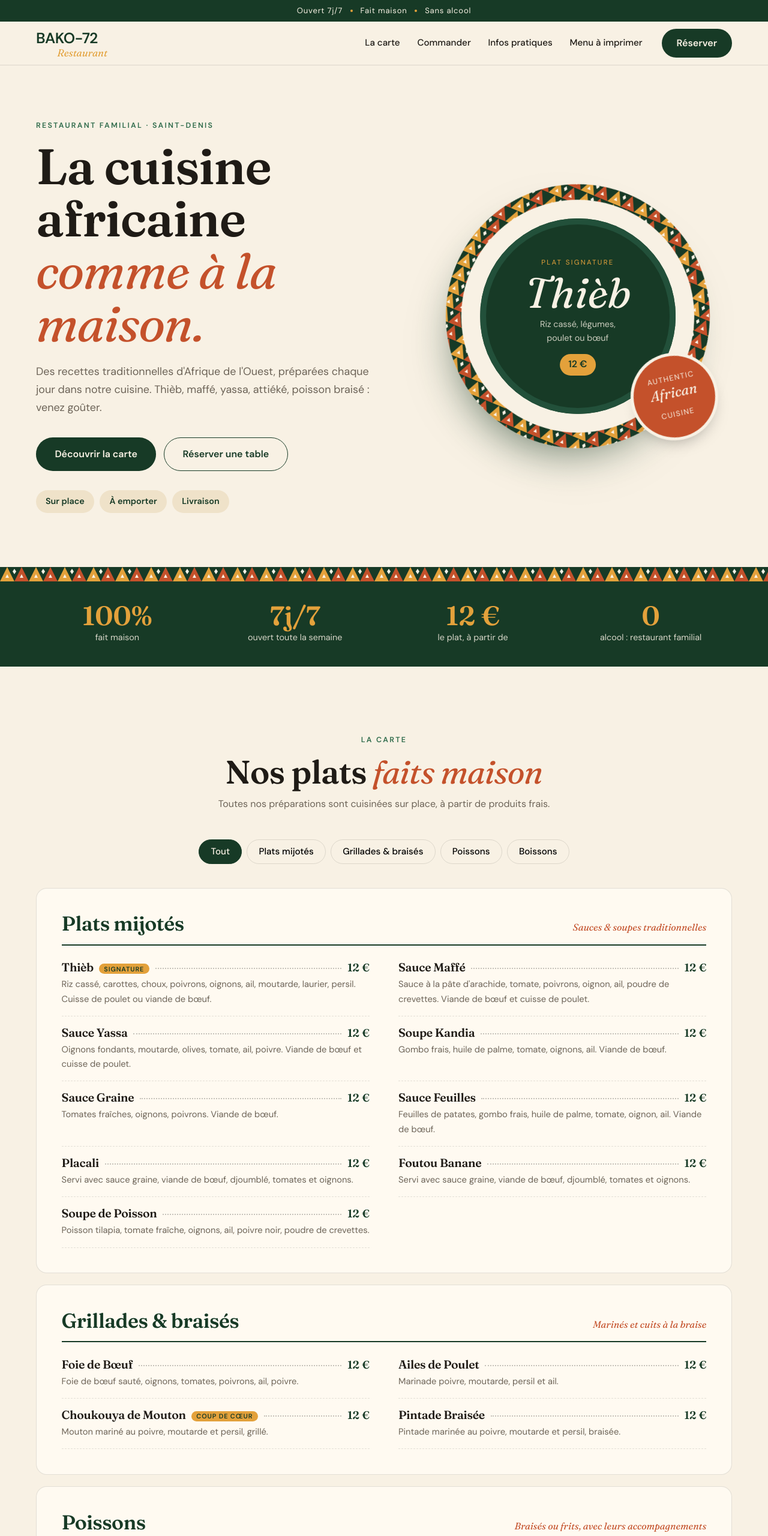
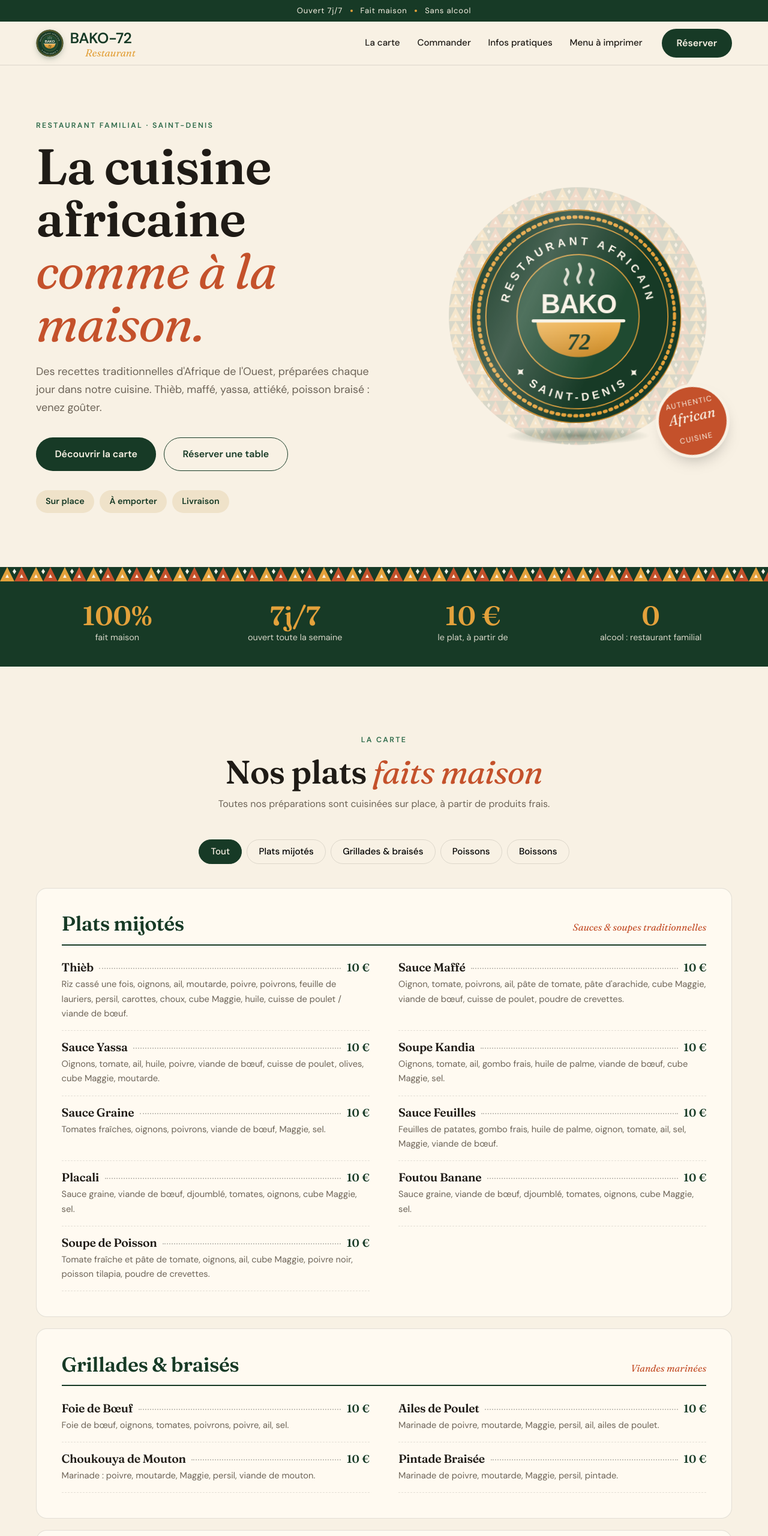
Before and after one commit to hakim2023/bako-72, a plain HTML site: page index.html in a window 1280 px wide. Shown: the top 2560 px of the page at 60% size. Drawn offline with Linux system fonts and the light colour scheme.

Commit message:
Carte corrigée (prix 10 EUR, ingrédients exacts, canettes 1,50), logo 3D animé

```diff
--- a/data.js
+++ b/data.js
@@ -1,4 +1,5 @@
 // Single source for the menu: used by index.html (website) and menu.html (printable card).
+// Dishes, prices and ingredients copied exactly from the restaurant's printed menu.
 window.BAKO = {
   name: 'Bako-72',
   phones: [
@@ -13,37 +14,37 @@ window.BAKO = {
       title: 'Plats mijotés',
       subtitle: 'Sauces & soupes traditionnelles',
       items: [
-        { name: 'Thièb', price: 12, tag: 'Signature', desc: 'Riz cassé, carottes, choux, poivrons, oignons, ail, moutarde, laurier, persil. Cuisse de poulet ou viande de bœuf.' },
-        { name: 'Sauce Maffé', price: 12, desc: "Sauce à la pâte d'arachide, tomate, poivrons, oignon, ail, poudre de crevettes. Viande de bœuf et cuisse de poulet." },
-        { name: 'Sauce Yassa', price: 12, desc: 'Oignons fondants, moutarde, olives, tomate, ail, poivre. Viande de bœuf et cuisse de poulet.' },
-        { name: 'Soupe Kandia', price: 12, desc: 'Gombo frais, huile de palme, tomate, oignons, ail. Viande de bœuf.' },
-        { name: 'Sauce Graine', price: 12, desc: 'Tomates fraîches, oignons, poivrons. Viande de bœuf.' },
-        { name: 'Sauce Feuilles', price: 12, desc: 'Feuilles de patates, gombo frais, huile de palme, tomate, oignon, ail. Viande de bœuf.' },
-        { name: 'Placali', price: 12, desc: 'Servi avec sauce graine, viande de bœuf, djoumblé, tomates et oignons.' },
-        { name: 'Foutou Banane', price: 12, desc: 'Servi avec sauce graine, viande de bœuf, djoumblé, tomates et oignons.' },
-        { name: 'Soupe de Poisson', price: 12, desc: 'Poisson tilapia, tomate fraîche, oignons, ail, poivre noir, poudre de crevettes.' },
+        { name: 'Thièb', price: 10, desc: 'Riz cassé une fois, oignons, ail, moutarde, poivre, poivrons, feuille de lauriers, persil, carottes, choux, cube Maggie, huile, cuisse de poulet / viande de bœuf.' },
+        { name: 'Sauce Maffé', price: 10, desc: "Oignon, tomate, poivrons, ail, pâte de tomate, pâte d'arachide, cube Maggie, viande de bœuf, cuisse de poulet, poudre de crevettes." },
+        { name: 'Sauce Yassa', price: 10, desc: 'Oignons, tomate, ail, huile, poivre, viande de bœuf, cuisse de poulet, olives, cube Maggie, moutarde.' },
+        { name: 'Soupe Kandia', price: 10, desc: 'Oignons, tomate, ail, gombo frais, huile de palme, viande de bœuf, cube Maggie, sel.' },
+        { name: 'Sauce Graine', price: 10, desc: 'Tomates fraîches, oignons, poivrons, viande de bœuf, Maggie, sel.' },
+        { name: 'Sauce Feuilles', price: 10, desc: 'Feuilles de patates, gombo frais, huile de palme, oignon, tomate, ail, sel, Maggie, viande de bœuf.' },
+        { name: 'Placali', price: 10, desc: 'Sauce graine, viande de bœuf, djoumblé, tomates, oignons, cube Maggie, sel.' },
+        { name: 'Foutou Banane', price: 10, desc: 'Sauce graine, viande de bœuf, djoumblé, tomates, oignons, cube Maggie, sel.' },
+        { name: 'Soupe de Poisson', price: 10, desc: 'Tomate fraîche et pâte de tomate, oignons, ail, cube Maggie, poivre noir, poisson tilapia, poudre de crevettes.' },
       ],
     },
     {
       id: 'grillades',
       title: 'Grillades & braisés',
-      subtitle: 'Marinés et cuits à la braise',
+      subtitle: 'Viandes marinées',
       items: [
-        { name: 'Foie de Bœuf', price: 12, desc: 'Foie de bœuf sauté, oignons, tomates, poivrons, ail, poivre.' },
-        { name: 'Ailes de Poulet', price: 12, desc: 'Marinade poivre, moutarde, persil et ail.' },
-        { name: 'Choukouya de Mouton', price: 12, tag: 'Coup de cœur', desc: 'Mouton mariné au poivre, moutarde et persil, grillé.' },
-        { name: 'Pintade Braisée', price: 12, desc: 'Pintade marinée au poivre, moutarde et persil, braisée.' },
+        { name: 'Foie de Bœuf', price: 10, desc: 'Foie de bœuf, oignons, tomates, poivrons, poivre, ail, sel.' },
+        { name: 'Ailes de Poulet', price: 10, desc: 'Marinade de poivre, moutarde, Maggie, persil, ail, ailes de poulet.' },
+        { name: 'Choukouya de Mouton', price: 10, desc: 'Marinade : poivre, moutarde, Maggie, persil, viande de mouton.' },
+        { name: 'Pintade Braisée', price: 10, desc: 'Marinade de poivre, moutarde, Maggie, persil, pintade.' },
       ],
     },
     {
       id: 'poissons',
       title: 'Poissons',
-      subtitle: 'Braisés ou frits, avec leurs accompagnements',
+      subtitle: 'Attiéké, alloco & braisé',
       items: [
-        { name: 'Garba', price: 12, desc: 'Attiéké (semoule de manioc), thon frit, oignon, tomate, piment.' },
-        { name: 'Attiéké Poisson Capitaine', price: 20, desc: 'Poisson capitaine, attiéké, oignon, tomate, vinaigrette maison à la moutarde.' },
-        { name: 'Alloco Poisson Capitaine', price: 20, desc: 'Poisson capitaine, banane plantain frite, oignon, tomate, vinaigrette maison.' },
-        { name: 'Poisson Braisé', price: 20, tag: 'Signature', desc: 'Mariné à la moutarde, persil, ail et poivre, cuit à la braise.' },
+        { name: 'Garba', price: 10, desc: 'Oignon, tomate, piment, poisson thon frit, huile, cube Maggie, attiéké (semoule de manioc).' },
+        { name: 'Attiéké Poisson Capitaine', price: 20, desc: 'Oignon, tomate, vinaigrette : vinaigre, Maggie, moutarde, huile.' },
+        { name: 'Alloco Poisson Capitaine', price: 20, desc: '(Banane plantain) Oignon, tomate, vinaigrette : vinaigre, Maggie, moutarde, huile.' },
+        { name: 'Poisson Braisé', price: 20, desc: 'Marinade (moutarde, persil, poivre, ail, Maggie, sel).' },
       ],
     },
     {
@@ -51,10 +52,10 @@ window.BAKO = {
       title: 'Boissons',
       subtitle: 'Jus maison & fraîcheur',
       items: [
-        { name: 'Jus de Bissap', price: 2.5, desc: "Infusion de fleurs d'hibiscus, servie bien fraîche." },
-        { name: 'Jus de Gingembre', price: 2.5, desc: 'Gingembre frais, pressé maison.' },
-        { name: 'Dégué', price: 2.5, desc: 'Dessert lacté au mil.' },
-        { name: 'Canette 33 cl', price: 1, desc: 'Sodas au choix.' },
+        { name: 'Jus de Bissap', price: 2.5, desc: '' },
+        { name: 'Jus de Gingembre', price: 2.5, desc: '' },
+        { name: 'Dègué', price: 2.5, desc: '' },
+        { name: 'Canettes 33 cl', price: 1.5, desc: '' },
       ],
     },
   ],
--- a/index.html
+++ b/index.html
@@ -7,6 +7,7 @@
   <meta name="description" content="Bako-72, restaurant familial de cuisine africaine traditionnelle faite maison, sans alcool, à Saint-Denis. Thièb, maffé, yassa, attiéké, poisson braisé. Sur place, à emporter et en livraison." />
   <meta name="theme-color" content="#173a26" />
   <link rel="icon" href="favicon.svg" type="image/svg+xml" />
+  <link rel="apple-touch-icon" href="logo.svg" />
   <meta property="og:type" content="restaurant" />
   <meta property="og:title" content="Bako-72 — Cuisine africaine faite maison" />
   <meta property="og:description" content="Restaurant familial sans alcool à Saint-Denis. Sur place, à emporter, livraison. Ouvert 7j/7." />
@@ -36,9 +37,9 @@
 
   <header class="header" id="header">
     <div class="wrap header__in">
-      <a href="#accueil" class="logo" aria-label="Bako-72, accueil">
-        <span class="logo__name">BAKO-72</span>
-        <span class="logo__sub">Restaurant</span>
+      <a href="#accueil" class="logo logo--mark" aria-label="Bako-72, accueil">
+        <img src="logo.svg" width="46" height="46" alt="" />
+        <span class="logo__txt"><span class="logo__name">BAKO-72</span><span class="logo__sub">Restaurant</span></span>
       </a>
       <nav class="nav" id="nav" aria-label="Navigation principale">
         <a href="#carte">La carte</a>
@@ -70,15 +71,17 @@
           </ul>
         </div>
 
+        <!-- 3D medallion logo: two faces + stacked edge layers, rotated with CSS 3D -->
         <div class="hero__art" aria-hidden="true">
-          <div class="plate">
-            <div class="plate__ring"></div>
-            <div class="plate__inner">
-              <span class="plate__tag">Plat signature</span>
-              <strong>Thièb</strong>
-              <span class="plate__desc">Riz cassé, légumes,<br />poulet ou bœuf</span>
-              <span class="plate__price">12 €</span>
+          <div class="coin" id="coin">
+            <div class="coin__float">
+              <div class="coin__body">
+                <div class="coin__face coin__face--front"><img src="logo.svg" alt="" /></div>
+                <div class="coin__edge" id="coinEdge"></div>
+                <div class="coin__face coin__face--back"><img src="logo.svg" alt="" /></div>
+              </div>
             </div>
+            <div class="coin__shadow"></div>
           </div>
           <div class="sticker">Authentic<br /><b>African</b><br />Cuisine</div>
         </div>
@@ -92,7 +95,7 @@
       <div class="wrap highlights__in">
         <div><b>100%</b><span>fait maison</span></div>
         <div><b>7j/7</b><span>ouvert toute la semaine</span></div>
-        <div><b>12 €</b><span>le plat, à partir de</span></div>
+        <div><b>10 €</b><span>le plat, à partir de</span></div>
         <div><b>0</b><span>alcool : restaurant familial</span></div>
       </div>
     </section>
--- a/main.js
+++ b/main.js
@@ -16,7 +16,7 @@ list.innerHTML = menu
         .map(
           (it) => `<li class="dish">
             <div class="dish__top"><h4>${it.name}${it.tag ? ` <span class="dish__tag">${it.tag}</span>` : ''}</h4><i></i><span class="dish__price">${window.formatPrice(it.price)}</span></div>
-            <p>${it.desc}</p></li>`,
+            ${it.desc ? `<p>${it.desc}</p>` : ''}</li>`,
         )
         .join('')}</ul></section>`,
   )
@@ -29,6 +29,24 @@ tabs.addEventListener('click', (e) => {
   const cat = btn.dataset.cat
   list.querySelectorAll('.menu__cat').forEach((s) => (s.hidden = cat !== 'all' && s.dataset.cat !== cat))
 })
+
+// 3D medallion: build the coin's thickness from stacked discs
+const edge = document.getElementById('coinEdge')
+if (edge) {
+  const layers = 18
+  edge.innerHTML = Array.from({ length: layers }, (_, i) => `<i style="--z:${i - (layers - 1) / 2}"></i>`).join('')
+}
+
+// medallion follows the pointer slightly (desktop) on top of its idle animation
+const coin = document.getElementById('coin')
+if (coin && matchMedia('(hover: hover)').matches && !matchMedia('(prefers-reduced-motion: reduce)').matches) {
+  addEventListener('pointermove', (e) => {
+    const x = (e.clientX / innerWidth - 0.5) * 2
+    const y = (e.clientY / innerHeight - 0.5) * 2
+    coin.style.setProperty('--tx', `${(-y * 10).toFixed(2)}deg`)
+    coin.style.setProperty('--ty', `${(x * 14).toFixed(2)}deg`)
+  })
+}
 
 // mobile menu
 const burger = document.getElementById('burger')
--- a/style.css
+++ b/style.css
@@ -51,6 +51,10 @@ em { font-style: italic; font-weight: 400; color: var(--terra); }
 .header { position: sticky; top: 0; z-index: 40; background: rgba(248, 241, 228, .92); backdrop-filter: blur(10px); -webkit-backdrop-filter: blur(10px); border-bottom: 1px solid var(--line); }
 .header__in { display: flex; align-items: center; gap: 2rem; min-height: 72px; }
 .logo { display: grid; line-height: 1; margin-right: auto; }
+.logo--mark { display: flex; align-items: center; gap: .65rem; }
+.logo--mark img { width: 46px; height: 46px; border-radius: 50%; box-shadow: 0 4px 12px -4px rgba(23, 58, 38, .5); }
+.logo__txt { display: grid; }
+.logo--mark .logo__sub { padding-left: 1.6rem; }
 .logo__name { font: 800 1.55rem var(--sans); letter-spacing: -.02em; color: var(--green); }
 .logo__sub { font: italic 400 1.05rem var(--serif); color: var(--ochre); margin-top: -2px; padding-left: 2.2rem; }
 .logo--light .logo__name { color: var(--cream); }
@@ -84,15 +88,33 @@ em { font-style: italic; font-weight: 400; color: var(--terra); }
 .modes li { padding: .45rem 1rem; border-radius: 999px; background: var(--cream-2); font-size: .9rem; }
 .modes b { font-weight: 600; color: var(--green); }
 
-.hero__art { position: relative; justify-self: center; width: min(440px, 88vw); aspect-ratio: 1; }
-.plate { position: absolute; inset: 0; border-radius: 50%; background: var(--pattern); background-size: 48px 24px; padding: 6%; box-shadow: 0 40px 70px -30px rgba(23, 58, 38, .6); animation: spin 80s linear infinite; }
-.plate__ring { position: absolute; inset: 6%; border-radius: 50%; background: var(--cream); }
-.plate__inner { position: absolute; inset: 13%; border-radius: 50%; background: var(--green); color: var(--cream); display: grid; place-content: center; justify-items: center; text-align: center; gap: .35rem; box-shadow: inset 0 0 0 10px var(--green-2); animation: spin 80s linear infinite reverse; }
-.plate__tag { font-size: .72rem; letter-spacing: .2em; text-transform: uppercase; color: var(--ochre); }
-.plate__inner strong { font: italic 500 clamp(3rem, 9vw, 4.4rem)/1 var(--serif); }
-.plate__desc { font-size: .9rem; opacity: .8; }
-.plate__price { margin-top: .5rem; padding: .3rem .9rem; border-radius: 999px; background: var(--ochre); color: var(--green); font-weight: 600; }
-.sticker { position: absolute; right: -2%; bottom: 4%; width: 31%; aspect-ratio: 1; border-radius: 50%; background: var(--terra); color: var(--cream); display: grid; place-content: center; text-align: center; font-size: clamp(.6rem, 1.6vw, .78rem); letter-spacing: .12em; text-transform: uppercase; line-height: 1.25; transform: rotate(-12deg); box-shadow: 0 0 0 5px var(--cream), 0 14px 30px -12px rgba(0, 0, 0, .4); }
+.hero__art { position: relative; justify-self: center; width: min(420px, 82vw); aspect-ratio: 1; perspective: 1100px; }
+/* wax-print halo behind the medallion */
+.hero__art::before { content: ''; position: absolute; inset: 4%; border-radius: 50%; background: var(--pattern); background-size: 40px 20px; opacity: .14; transform: scale(1.12); animation: spin 90s linear infinite; }
+
+/* 3D medallion */
+.coin { position: absolute; inset: 8%; transform-style: preserve-3d; transform: rotateX(var(--tx, 0deg)) rotateY(var(--ty, 0deg)); transition: transform .6s cubic-bezier(.2, .8, .2, 1); }
+.coin__float { position: absolute; inset: 0; transform-style: preserve-3d; animation: float 5s ease-in-out infinite; }
+.coin__body { position: absolute; inset: 0; transform-style: preserve-3d; animation: coin 9s cubic-bezier(.65, 0, .35, 1) infinite; }
+.coin__face { position: absolute; inset: 0; border-radius: 50%; overflow: hidden; backface-visibility: hidden; -webkit-backface-visibility: hidden; }
+.coin__face img { width: 100%; height: 100%; display: block; }
+.coin__face--front { transform: translateZ(9.5px); }
+.coin__face--back { transform: rotateY(180deg) translateZ(9.5px); }
+/* glossy light sweep */
+.coin__face::after { content: ''; position: absolute; inset: 0; border-radius: 50%; background: linear-gradient(115deg, transparent 30%, rgba(255, 255, 255, .22) 45%, transparent 60%); background-size: 250% 100%; animation: shine 9s ease-in-out infinite; mix-blend-mode: screen; }
+.coin__edge { position: absolute; inset: 0; transform-style: preserve-3d; }
+.coin__edge i { position: absolute; inset: 0; border-radius: 50%; background: radial-gradient(circle, #8c5f1a 60%, #c98a2a 68%, #a7731f 100%); transform: translateZ(calc(var(--z) * 1px)); }
+.coin__shadow { position: absolute; left: 14%; right: 14%; bottom: -14%; height: 9%; border-radius: 50%; background: radial-gradient(closest-side, rgba(23, 58, 38, .45), transparent); animation: shadow 5s ease-in-out infinite; transform: translateZ(-60px); }
+@keyframes coin {
+  0% { transform: rotateY(-24deg) rotateX(6deg); }
+  40% { transform: rotateY(24deg) rotateX(-4deg); }
+  72% { transform: rotateY(384deg) rotateX(6deg); }
+  100% { transform: rotateY(336deg) rotateX(6deg); }
+}
+@keyframes float { 50% { transform: translateY(-14px); } }
+@keyframes shadow { 50% { transform: translateZ(-60px) scale(.82); opacity: .6; } }
+@keyframes shine { 0%, 45% { background-position: 120% 0; } 75%, 100% { background-position: -120% 0; } }
+.sticker { position: absolute; right: -9%; bottom: -5%; width: 27%; aspect-ratio: 1; border-radius: 50%; background: var(--terra); color: var(--cream); display: grid; place-content: center; text-align: center; font-size: clamp(.6rem, 1.6vw, .78rem); letter-spacing: .12em; text-transform: uppercase; line-height: 1.25; transform: rotate(-12deg); box-shadow: 0 0 0 5px var(--cream), 0 14px 30px -12px rgba(0, 0, 0, .4); }
 .sticker b { font: italic 600 1.9em var(--serif); letter-spacing: 0; text-transform: none; }
 @keyframes spin { to { transform: rotate(360deg); } }
 @media (min-width: 920px) { .hero__in { grid-template-columns: 1.15fr 1fr; } }
@@ -173,4 +195,4 @@ em { font-style: italic; font-weight: 400; color: var(--terra); }
 .mobilebar { position: fixed; left: 0; right: 0; bottom: 0; z-index: 50; display: grid; grid-template-columns: 1fr 1fr; gap: .6rem; padding: .7rem 1rem calc(.7rem + env(safe-area-inset-bottom)); background: rgba(23, 58, 38, .97); }
 @media (min-width: 881px) { .mobilebar { display: none; } }
 
-@media (prefers-reduced-motion: reduce) { html { scroll-behavior: auto; } .plate, .plate__inner { animation: none; } * { transition: none !important; } }
+@media (prefers-reduced-motion: reduce) { html { scroll-behavior: auto; } .hero__art::before, .coin__float, .coin__body, .coin__face::after, .coin__shadow { animation: none; } * { transition: none !important; } }
```
Also changed, not shown: menu.html (+1 -1 lines), logo.svg (added), 1 other file.
